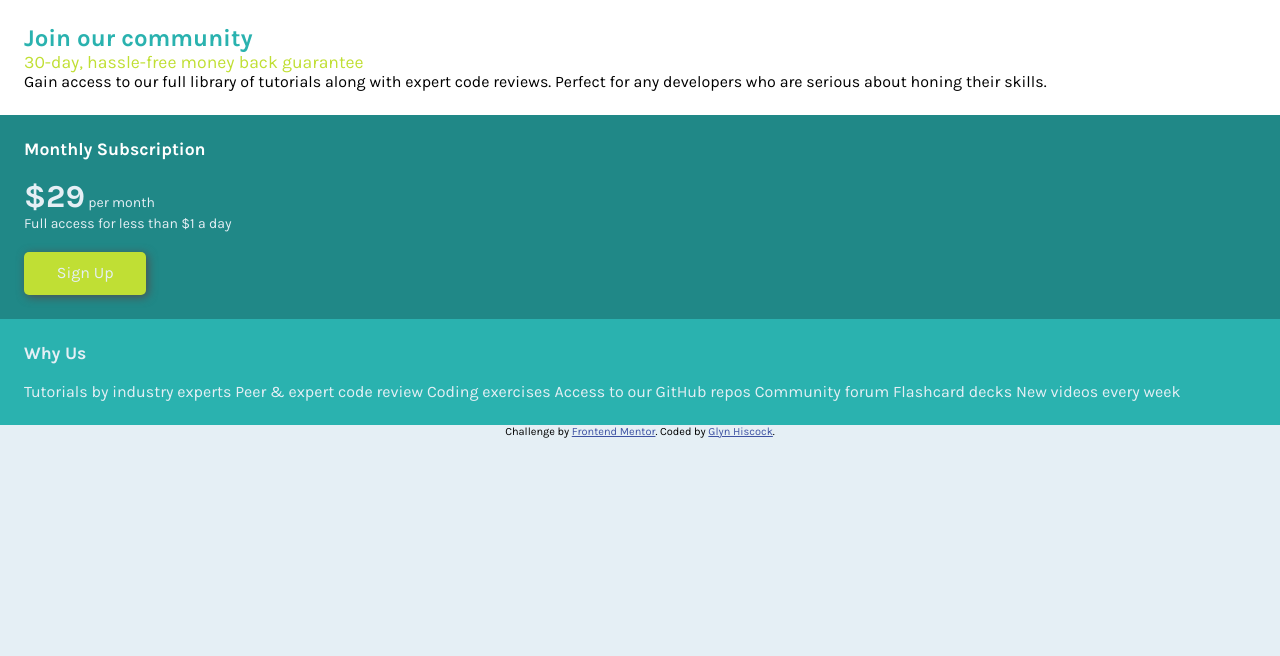
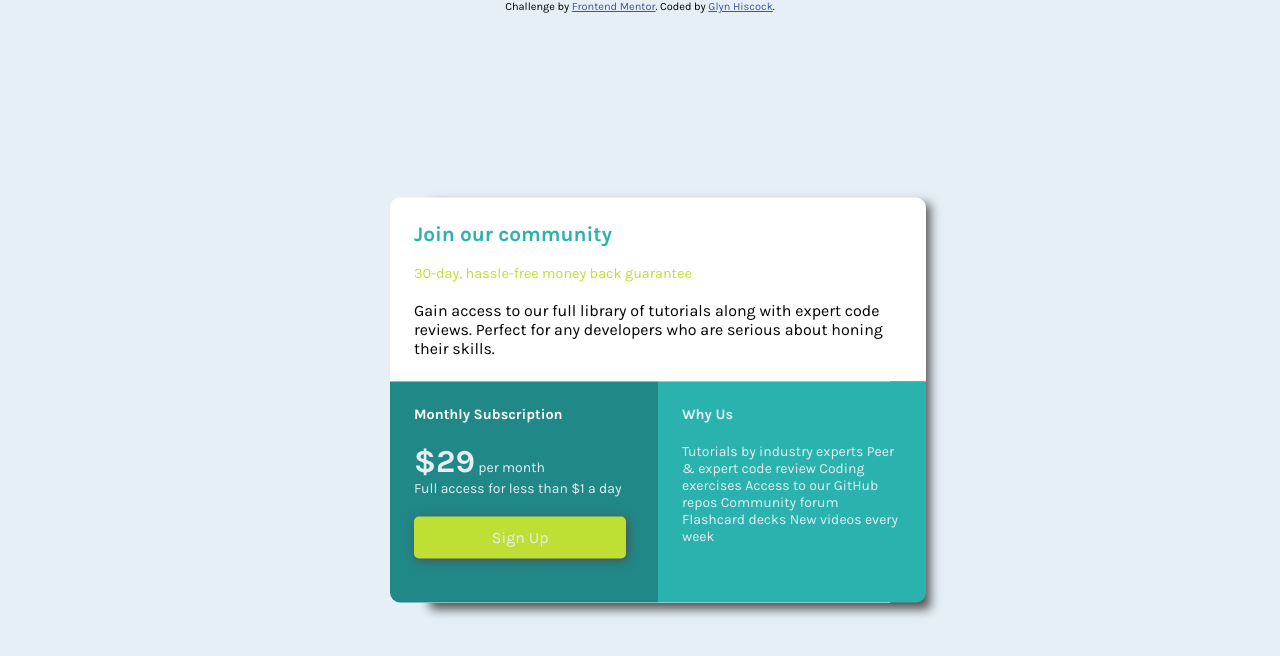
Before and after one commit to paddy852/single-payment, a plain HTML site: page index.html in a window 1280 px wide. Drawn offline with Linux system fonts and the light colour scheme.

Commit message:
completed Desktop layout

```diff
--- a/css/style.css
+++ b/css/style.css
@@ -10,45 +10,73 @@ body {
   background-color: hsl(204, 43%, 93%);
 }
 
+#panel {
+  width: 500px;
+  position: absolute;
+  top: 50%;
+  left: 50%;
+  transform: translate(-50%, -50%);
+  display: grid;
+  grid-template:
+  'head head head head'
+  'right right left left';
+  box-shadow: 40px 6px 10px 0 #504f4f;
+}
+
+
 #head {
   background-color: white;
   padding: 1.5rem;
+  grid-area: head;
+  border-radius: 10px 10px 0 0;
 }
 
 #head h1 {
   font-weight: 700;
-  font-size: 1.5rem;
+  font-size: 1.3rem;
   color: hsl(179, 62%, 43%);
-
+  padding-bottom: 1.2rem;
 }
 
 #head h2 {
   font-weight: 400;
-  font-size: 1.1rem;
+  font-size: .9rem;
   color: hsl(71, 73%, 54%);
+  padding-bottom: 1.2rem;
 }
 
 #right {
   background-color: hsl(179, 62%, 33%);
   padding: 1.5rem;
   color: white;
+  width: 220px;
+  grid-area: right;
+  border-radius: 0 0 0 10px;
 }
 
 #left {
   background-color: hsl(179, 62%, 43%);
   padding: 1.5rem;
   color: hsl(204, 43%, 93%);
+  width: 220px;
+  grid-area: left;
+  border-radius: 0 0 10px 0;
 }
 
 #left h2 {
   font-weight: 700;
-  font-size: 1.1rem;
+  font-size: .9rem;
   padding-bottom: 1.2rem;
+}
+
+#left p {
+  font-weight: 400;
+  font-size: 14px;
 }
 
 #right h2{
   font-weight: 700;
-  font-size: 1.1rem;
+  font-size: .9rem;
   padding-bottom: 1.2rem;
 }
 
@@ -67,9 +95,10 @@ body {
   padding: .7em;
   background-color:hsl(71, 73%, 54%);
   color:hsl(204, 43%, 93%);
-  width: 100px;
+  width: 190px;
   height: 20px;
   margin-top: 20px;
+  margin-bottom: 20px;
   border-radius: 5px;
   box-shadow: 2px 2px 10px 0 #504f4f;
   text-align: center;
--- a/index.html
+++ b/index.html
@@ -19,6 +19,7 @@
 </head>
 <body>
 
+  <section id="panel">
     <div id="head">
       <h1>Join our community</h1>
       <h2>30-day, hassle-free money back guarantee</h2>
@@ -43,6 +44,7 @@
         Flashcard decks
         New videos every week</p>
     </div>
+  </section>
 
   <footer>
     <p class="attribution">
```
Lines whose indentation alone changed are shown as unchanged.
